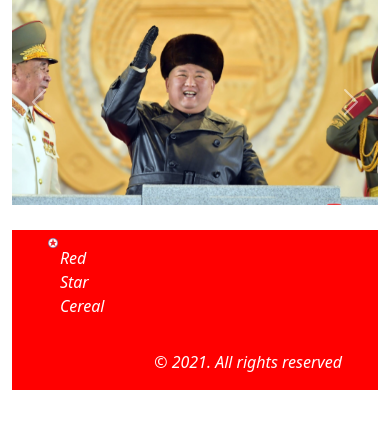
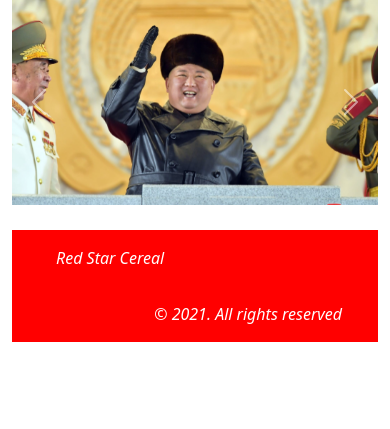
Before and after one commit to RagnarSmari/redstarcereal-dev, a Django app: page / in a window 390 px wide. Shown: the part 53-482 px from the top of the page. Run offline with Django 3.2, Linux system fonts and the light colour scheme; data that the repository does not hold is empty; some libraries are stand-ins or nearby versions.

Commit message:
added linux to gitignore and responsive footer

```diff
--- a/static/css/footer.css
+++ b/static/css/footer.css
@@ -7,7 +7,7 @@
     margin-left: 20%;
 }
 
-.col-sm-2 {
+.col-2 {
     flex: 0 0 auto;
     width: 15%;
 }
@@ -28,9 +28,12 @@
     display: inline-block;
     margin-top: 1rem;
 }
+
 #logotext{
-    padding-left: 30%;
+    float: left;
+    display: inline-block;
     margin-top: 1rem;
+    margin-left: 0.5rem;
 }
 .footer-logo-image{
     float: left;
@@ -41,11 +44,13 @@
 
 
 #footerLogo{
-    width: 25%;
+    width: 8%;
     float: left;
     margin-top: 0.5rem;
 }
 
-.logo-text{
-    width: 20%;
+@media (min-width: 768px) {
+    #footerLogo {
+        width: 10%;
+    }
 }
--- a/templates/footer.html
+++ b/templates/footer.html
@@ -22,13 +22,13 @@
       <div class="col-12" id="item3">
         <div class="container">
           <div class="row">
-            <div class="col-sm-2 logo-text">
-                <div>
+            <div class="col-sm-6 col-xs-6 col-md-6 logo-text">
+                <div class="d-none d-md-block">
                     <img src="{% static 'images/logo2.0.png' %}" alt="Company Logo" id="footerLogo">
                 </div>
               <p id="logotext">Red Star Cereal</p>
             </div>
-            <div class="col-sm">
+            <div class="col-sm-6 col-xs-6 col-md-6">
               <p id="rightp">© 2021. All rights reserved</p>
             </div>
           </div>
```
Also changed, not shown: 1 other file.
